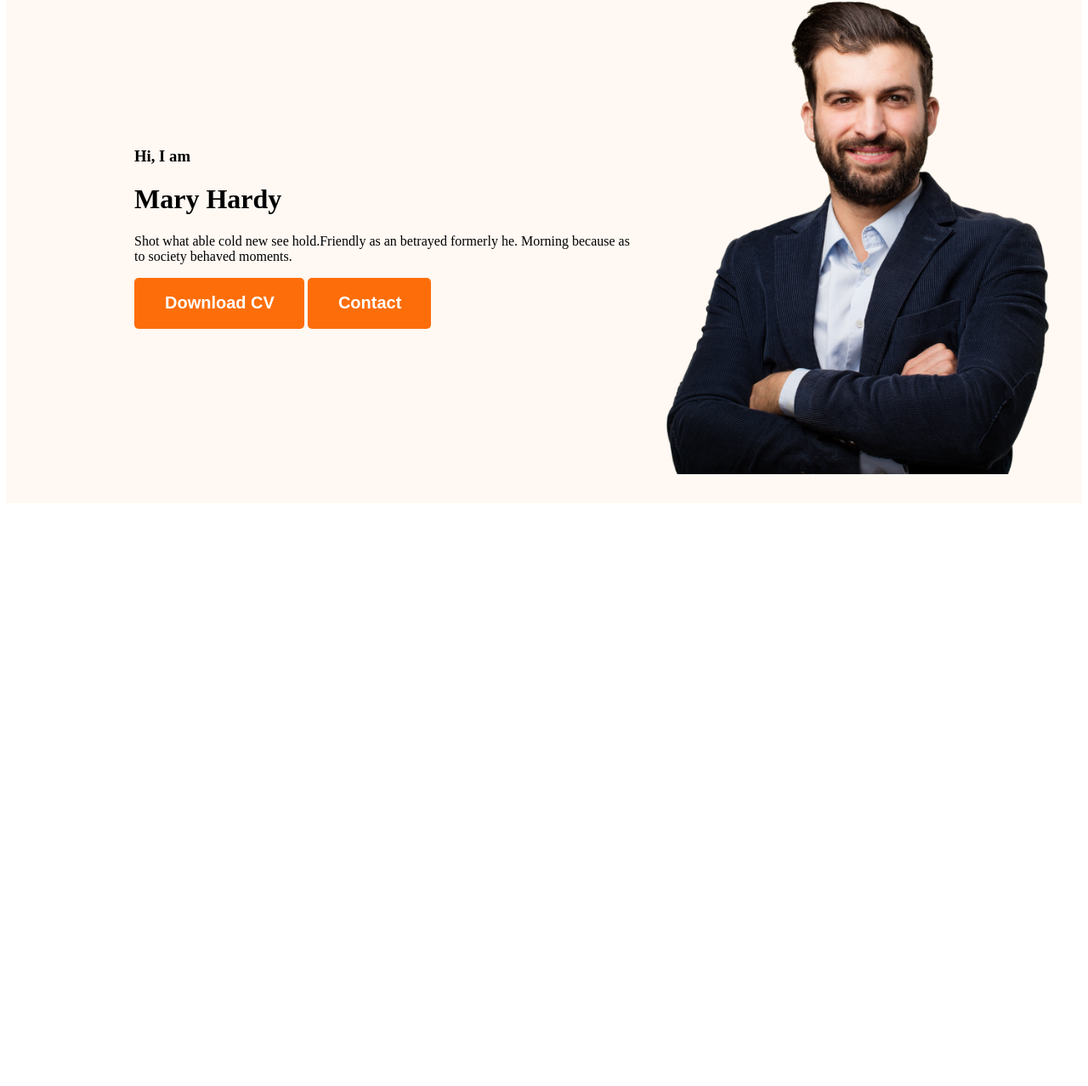
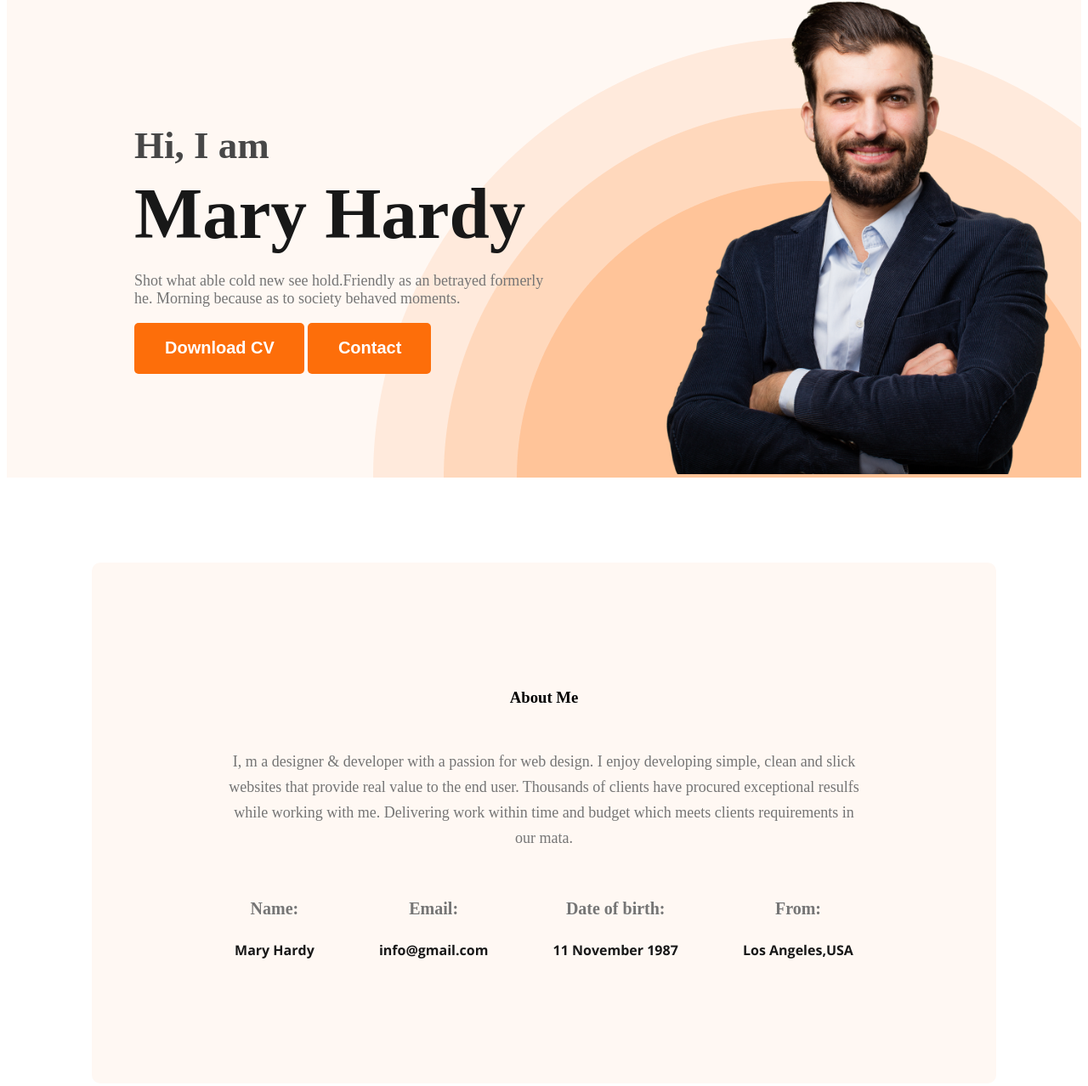
Before and after one commit to Tansimrinky/portfolio-website, a plain HTML site: page index.html in a window 1280 px wide. Shown: the part 151-1429 px from the top of the page at 85% size. Before the commit the page ends 800 px from the top, so only its background shows below. Drawn offline with nearby package versions, Linux system fonts and the light colour scheme.

Commit message:
about added

```diff
--- a/M-5 portfolio website/portfolio.css
+++ b/M-5 portfolio website/portfolio.css
@@ -2,7 +2,21 @@
   margin: 0;
   padding: 0;
 } */
+/* shared styles */
+.section-titles {
+  color: var(--dark-01, #181818);
+  text-align: center;
+  font-family: Open Sans;
+  font-size: 35px;
+  font-style: normal;
+  font-weight: 700;
+  line-height: normal;
+  justify-content: center;
 
+}
+/* body {
+  font-family: "Open Sans", sans-serif;
+} */
 nav {
   display: flex;
   font-family: "Open Sans", sans-serif;
@@ -45,15 +59,83 @@ nav a {
   color: #474747;
 }
 /* header related styles */
-.header{
-    background-color: #FFF8F3;
+.header {
+  background-color: #fff8f3;
+  background-image: url(../images/header_bg.png);
+  background-repeat: no-repeat;
+  background-position: bottom right;
 }
-.banner{
-    padding: 30px 30px 30px 150px;
+.banner {
+  padding: 30px 30px 0px 150px;
+  display: flex;
+  align-items: center;
+  justify-content: space-between;
+}
+.banner .pro-pic {
+  width: 500px;
+  position: bottom;
+}
+.banner-greeting {
+  font-size: 45px;
+  font-weight: 600;
+  color: #474747;
+  margin-bottom: 0;
+}
+.banner-heading {
+  color: #181818;
+  font-size: 85px;
+  font-weight: 700;
+  margin-top: 5px;
+  margin-bottom: 20px;
+}
+.banner-description {
+  color: #757575;
+  font-size: 18px;
+  font-weight: 400;
+  margin-top: 0;
+}
+main{
+    max-width: 1700px;
+    /* margin: 20px 20px; */
+    margin: 100px auto 100px auto;
+
+    margin : 100px;
+}
+.about {
+   /* margin: 230px 230px 230px 230px;  */
+  background-color: #fff8f3;
+  padding: 130px;
+  justify-content: initial;
+  border-radius: 10px;
+  text-align: center;
+}
+.section-description {
+  color: #757575;
+  text-align: center;
+  font-size: 18px;
+  font-weight: 400;
+  line-height: 30px;
+  padding: 30px;
+  margin: 0;
+}
+.about-info-container{
     display: flex;
-    align-items: center;
-    justify-content: space-between;
+    justify-content: space-around;
 }
-.banner .pro-pic{
-    width: 500px;
+.about-info{
+    text-align: center;
+    color: #757575;
+    font-size: 20px;
+    font-weight: 400;
 }
+.info-description{
+    color: var(--dark-01, #181818);
+    text-align: center;
+    font-family: Open Sans;
+    font-size: 16px;
+    font-style: normal;
+    font-weight: 700px;
+    line-height: normal;
+    justify-content: center;
+
+}
--- a/index.html
+++ b/index.html
@@ -26,7 +26,7 @@
         <div>
             <h3 class="banner-greeting">Hi, I am</h3>
             <h1 class="banner-heading">Mary Hardy</h1>
-            <p>Shot what able cold new see hold.Friendly as an betrayed formerly he. Morning because as to society behaved moments.</p>
+            <p class="banner-description">Shot what able cold new see hold.Friendly as an betrayed formerly <br> he. Morning because as to society behaved moments.</p>
             <button class="btn-primary">Download CV</button>
             <button class="btn-primary">Contact</button>
         </div>
@@ -35,7 +35,30 @@
         </div>
       </div>
     </header>
-    <main></main>
+    <main>
+        <section class="about">
+            <h3 class="section-title">About Me</h3>
+            <p class="section-description">I, m a designer & developer with a passion for web design. I enjoy developing simple, clean and slick websites that provide real value to the end user. Thousands of clients have procured exceptional resulfs while working with me. Delivering work within time and budget which meets clients requirements in our mata.</p>
+            <div class="about-info-container">
+                <div class="about-info">
+                    <h4 class="info-title">Name:</h4>
+                    <p class="info-description">Mary Hardy</p>
+                </div>
+                <div class="about-info">
+                    <h4 class="info-title">Email:</h4>
+                    <p class="info-description">info@gmail.com</p>
+                </div>
+                <div class="about-info">
+                    <h4 class="info-title">Date of birth:</h4>
+                    <p class="info-description">11 November 1987</p>
+                </div>
+                <div class="about-info">
+                    <h4 class="info-title">From:</h4>
+                    <p class="info-description">Los Angeles,USA</p>
+                </div>
+            </div>
+        </section>
+    </main>
     <footer></footer>
   </body>
 </html>
```
